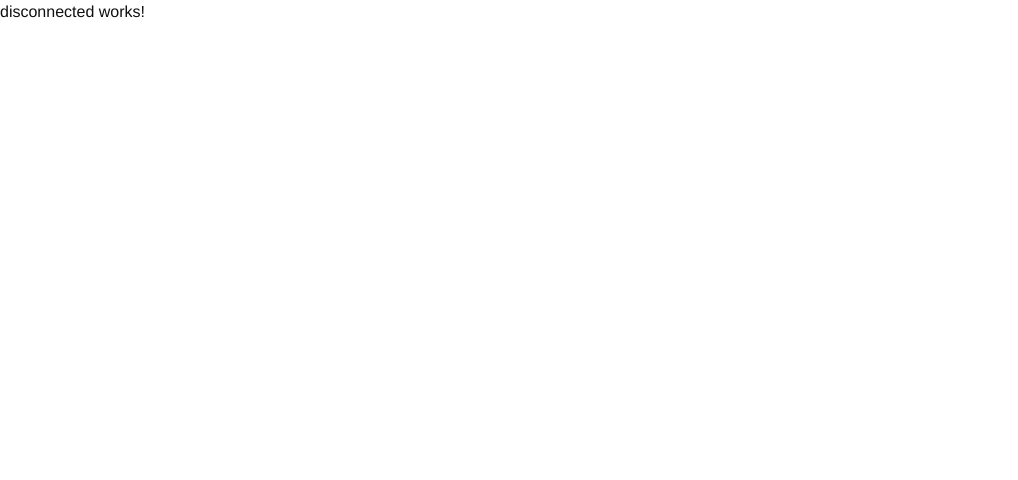
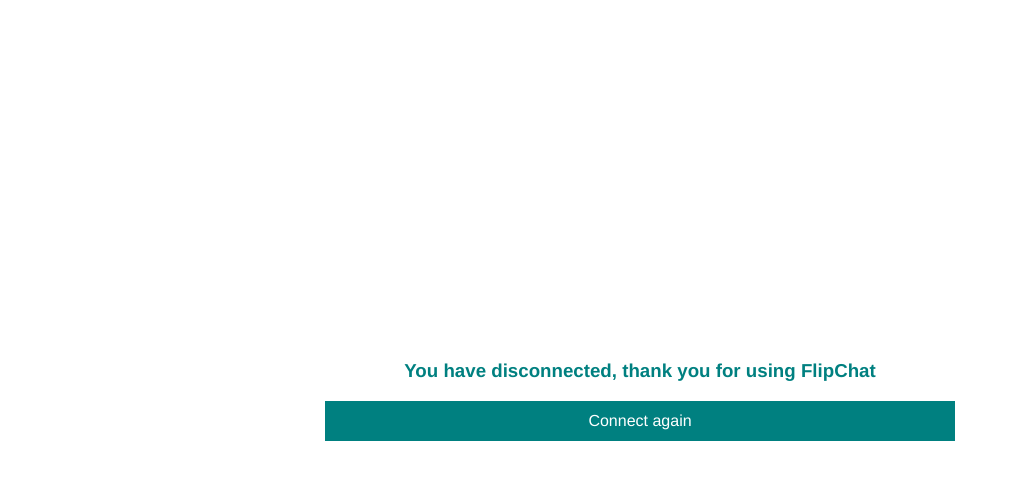
Before and after one commit to frainho/flip-chat-client, an Angular app: page /disconnect in a window 1280 px wide. Shown: the top 480 px of the page, without its empty margins (0-1018 px from the left). Built offline with nearby package versions, Linux system fonts and the light colour scheme.

Commit message:
Add disconnect feature and styles

```diff
--- a/src/app/pages/chat-page/chat-page.component.html
+++ b/src/app/pages/chat-page/chat-page.component.html
@@ -1,19 +1,23 @@
 <div class="chat-container">
   <div class="chat-header">
     <h1>Room: {{roomId}}</h1>
+    <a (click)="disconnect()">
+      <img src="../../../assets/img/exit.png" alt="disconnectChat">
+    </a>
   </div>
   <div class="chat-body">
     <ul *ngIf="messages">
       <li *ngFor="let message of messages">
-      <p *ngIf="message.isUser" class="isUser"><span class="handler-display">{{ message.message.handle }}</span>
-      {{ message.message }} </p>
-      <p *ngIf="!message.isUser"><span class="handler-display">{{ message.handle }}</span>
+        <p>
+          <span class="handler-display">{{ message.handle }}</span>
           {{ message.message }} </p>
       </li>
     </ul>
   </div>
   <div class="chat-typer">
     <input type="text" placeholder="Type your message here" #message>
-  <a (click)="sendMessage(message.value)"><img src="../../../assets/img/248-512.png" alt="sendMessage"></a>
+    <a (click)="sendMessage(message.value)">
+      <img src="../../../assets/img/248-512.png" alt="sendMessage">
+    </a>
   </div>
 </div>
--- a/src/app/pages/chat-page/chat-page.component.scss
+++ b/src/app/pages/chat-page/chat-page.component.scss
@@ -7,10 +7,21 @@
   height: 100vh;
 
   .chat-header {
+    display: flex;
+    justify-content: space-between;
     text-align: center;
     height: 10vh;
     border-bottom: 3px solid $primary-color;
     border-radius: 5px;
+
+    a {
+      height: 100%;
+
+      img {
+        height: 80%;
+        margin: 10% 0;
+      }
+    }
   }
 
   .chat-body {
@@ -38,6 +49,10 @@
           font-size: 12px;
           font-weight: bold;
         }
+
+        .isUser {
+          color: black;
+        }
       }
     }
   }
@@ -46,7 +61,7 @@
     height: 6vh;
     margin: 5px;
     margin-bottom: 10px;
-    display:flex;
+    display: flex;
     justify-content: space-around;
 
     input {
@@ -70,8 +85,6 @@
       img:active {
         filter: grayscale(0.5) blur(10px);
       }
-
-
     }
   }
 }
--- a/src/app/pages/chat-page/chat-page.component.ts
+++ b/src/app/pages/chat-page/chat-page.component.ts
@@ -1,5 +1,5 @@
 import { Component, OnInit } from '@angular/core';
-import { ActivatedRoute } from '@angular/router';
+import { ActivatedRoute, Router } from '@angular/router';
 
 import { ChatService } from '../../services/chat.service';
 import { SocketsService } from '../../services/sockets.service';
@@ -10,33 +10,34 @@
   styleUrls: ['./chat-page.component.scss']
 })
 export class ChatPageComponent implements OnInit {
-
   roomId: String;
   roomData: Object;
   messages: Array<Object> = [];
   handle: string = localStorage.getItem('handle');
   connection;
 
-  constructor(private chatService: ChatService,
+  constructor(
+    private chatService: ChatService,
     private socketsService: SocketsService,
-              private activatedRoute: ActivatedRoute) { }
+    private activatedRoute: ActivatedRoute,
+    private router: Router
+  ) {}
 
   ngOnInit() {
-    this.activatedRoute.params.subscribe(
-      params => {
+    this.activatedRoute.params.subscribe(params => {
       this.roomId = String(params.id);
-        this.chatService.getRoom(this.roomId, false)
-          .then(data => {
+      this.chatService.getRoom(this.roomId, false).then(data => {
         console.log(data.messages);
         this.messages = data.messages;
         this.roomId = data.code;
         this.socketsService.joinRoom(this.roomId);
       });
-      }
-    );
-    this.connection = this.socketsService.getMessages().subscribe((message: any) => {
+    });
+    this.connection = this.socketsService
+      .getMessages()
+      .subscribe((message: any) => {
         this.messages.push(message);
-      // this.identSender(this.messages);
+        this.identSender(this.messages);
       });
   }
 
@@ -49,12 +50,16 @@
     this.chatService.update(this.roomId, fullMessage);
   }
 
-/*   identSender(messages) {
+  disconnect() {
+    this.socketsService.disconnect();
+    this.router.navigate(['/disconnect']);
+  }
+
+  identSender(messages) {
     for (let i = 0; i < messages.length; i++) {
       if (messages[i].handler === this.handler) {
         messages[i].isUser = true;
       }
     }
-  } */
-
   }
+}
--- a/src/app/pages/disconnected/disconnected.component.html
+++ b/src/app/pages/disconnected/disconnected.component.html
@@ -1,3 +1,4 @@
-<p>
-  disconnected works!
-</p>
+<div class="container">
+  <h3>You have disconnected, thank you for using FlipChat</h3>
+  <a [routerLink]="['/']">Connect again</a>
+</div>
--- a/src/app/pages/disconnected/disconnected.component.scss
+++ b/src/app/pages/disconnected/disconnected.component.scss
@@ -0,0 +1,29 @@
+@import '../../../sass/abstracts/_variables.scss';
+
+.container {
+  height: 100vh;
+  display: flex;
+  flex-direction: column;
+  justify-content: center;
+  padding: 10px;
+  text-align: center;
+  color: $primary-color;
+
+  h3 {
+    margin-top: 0px;
+  }
+
+  a {
+    align-self: center;
+    width: 50%;
+    height: 40px;
+    color: white;
+    line-height: 40px;
+    background-color: $primary-color;
+    text-decoration: none;
+  }
+
+  a:active {
+    background-color: $strong-primary-color;
+  }
+}
--- a/src/app/services/sockets.service.ts
+++ b/src/app/services/sockets.service.ts
@@ -5,11 +5,10 @@
 
 @Injectable()
 export class SocketsService {
-
   private baseUrl = 'http://localhost:3000/api';
   socket = io('http://localhost:3000');
 
-  constructor() { }
+  constructor() {}
 
   emitMessage(fullMessage) {
     this.socket.emit('sending-message', fullMessage);
@@ -22,7 +21,7 @@
   getMessages() {
     const observable = new Observable(observer => {
       /* this.socket = io('http://localhost:3000'); */
-      this.socket.on('new-message', (message) => {
+      this.socket.on('new-message', message => {
         observer.next(message);
       });
       return () => {
@@ -31,4 +30,8 @@
     });
     return observable;
   }
+
+  disconnect() {
+    this.socket.disconnect();
+  }
 }
```
Also changed, not shown: src/assets/img/exit.png (added). Lines whose indentation alone changed are shown as unchanged.
